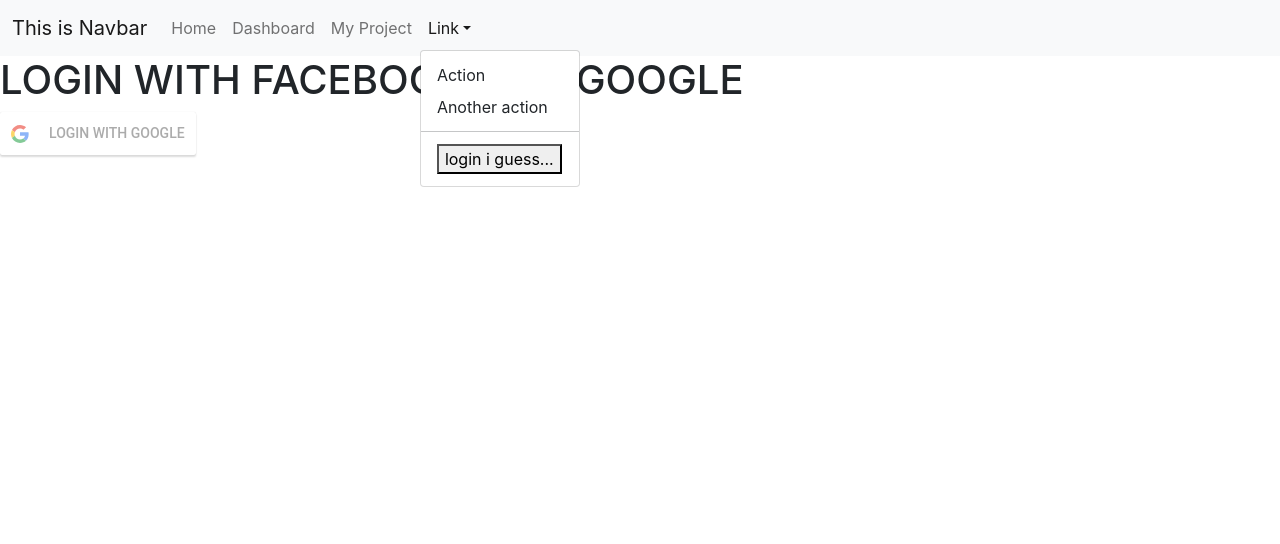
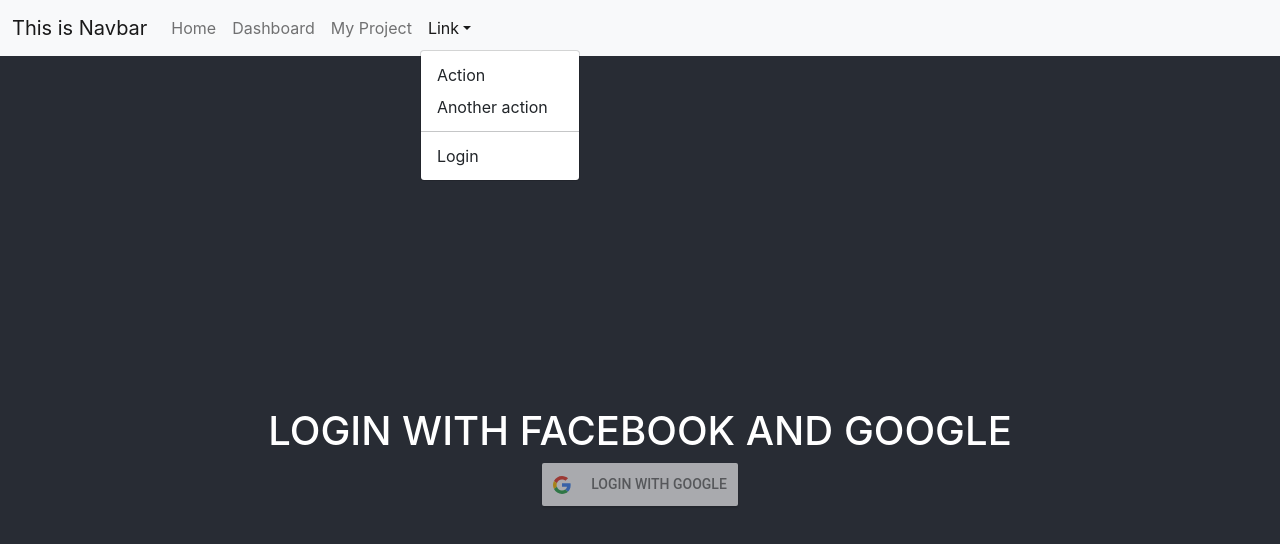
Before and after one commit to Chonlasit666/cn332-engineering-project, a React (Create React App) app in the folder client/: page /Login in a window 1280 px wide. Both pictures are taken after a click on the button "Link". Shown: the top 544 px of the page. Built offline with nearby package versions, Linux system fonts and the light colour scheme; no server answers.

Commit message:
add path for /Login in Navbar

```diff
--- a/client/src/components/AppNav.js
+++ b/client/src/components/AppNav.js
@@ -25,13 +25,7 @@
           <NavDropdown.Item href="#action3">Action</NavDropdown.Item>
           <NavDropdown.Item href="#action4">Another action</NavDropdown.Item>
           <NavDropdown.Divider />
-          <NavDropdown.Item onClick={LoginPop}>
-
-
-            <button onClick={LoginPop}>
-                login i guess...
-            </button>
-          </NavDropdown.Item>
+          <NavDropdown.Item href='Login'>Login</NavDropdown.Item>
         </NavDropdown>
       </Nav>
 
--- /dev/null
+++ b/client/src/services/googleLogin.css
@@ -0,0 +1,10 @@
+.Login {
+    background-color: #282c34;
+    min-height: 100vh;
+    display: flex;
+    flex-direction: column;
+    align-items: center;
+    justify-content: center;
+    font-size: calc(10px + 2vmin);
+    color: white;
+  }
--- a/client/src/services/googleLogin.js
+++ b/client/src/services/googleLogin.js
@@ -1,7 +1,7 @@
 import React, { Component } from 'react';
 import GoogleLogin from 'react-google-login';
-//import googleLogin from "./services/googleLogin"
 import axios from "axios";
+import './googleLogin.css';
 
 
 /**
@@ -36,7 +36,7 @@
 
 
     return (
-      <div className="App">
+      <div className="Login">
         <h1>LOGIN WITH FACEBOOK AND GOOGLE</h1>
 
 
```
